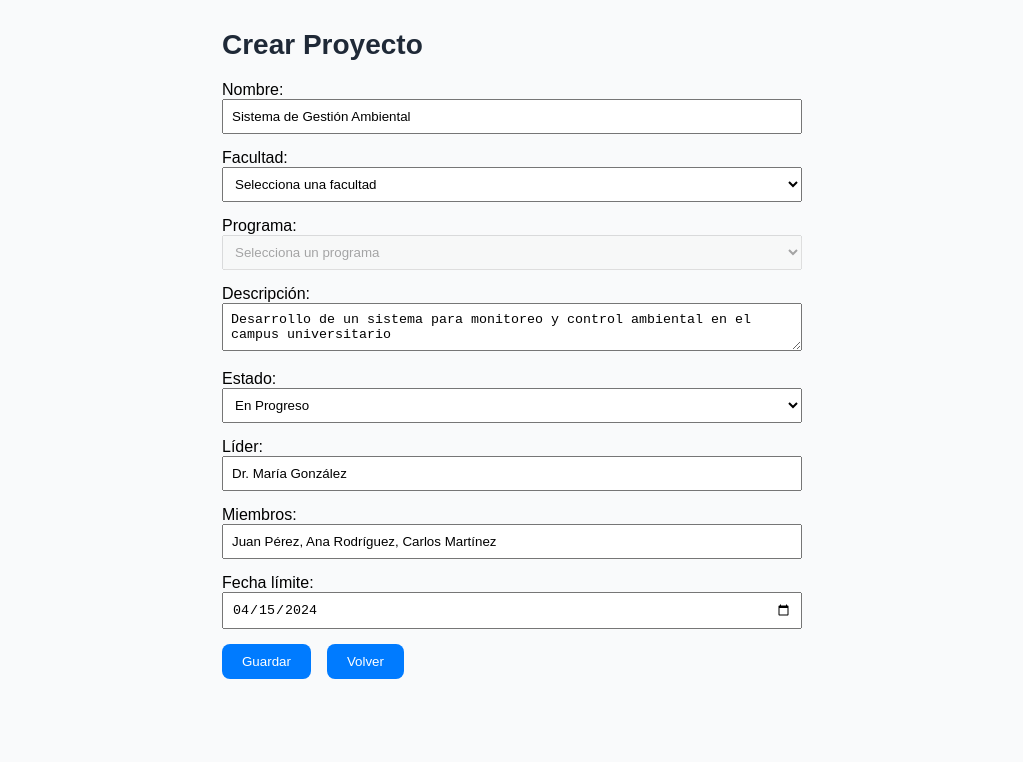
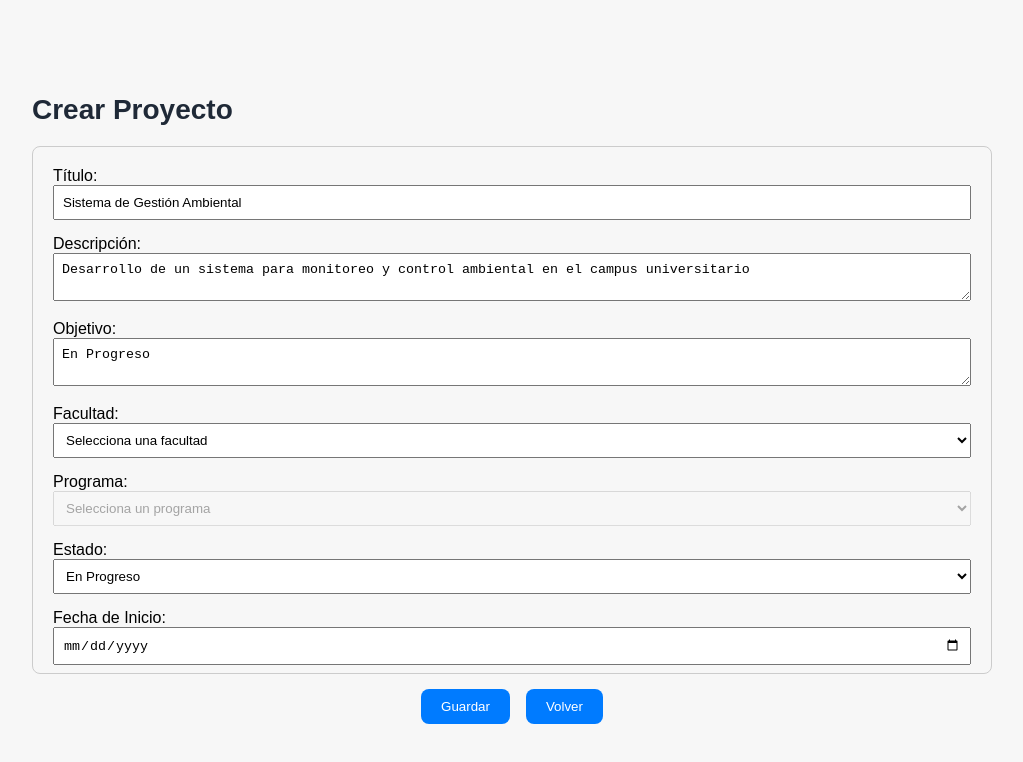
Before and after one commit to Daniel-Peralt4/Hackaton, a React (Vite) app in the folder hackaton/: page /Proyecto in a window 1280 px wide. Shown: the top 762 px of the page, without its empty margins (128-1151 px from the left). Built offline with nearby package versions, Linux system fonts and the light colour scheme.

Commit message:
Actualización en el front de proyectos

```diff
--- a/hackaton/src/Components/Dashboard.jsx
+++ b/hackaton/src/Components/Dashboard.jsx
@@ -89,19 +89,19 @@ const Dashboard = () => {
             <table className="w-full">
               <thead className="bg-gray-50">
                 <tr>
-                  <th className="px-6 py-3 text-left text-xs font-medium text-gray-500 uppercase tracking-wider">
+                  <th className="px-6 py-3 text-left text-xs text-gray-500 uppercase tracking-wider">
                     Proyecto
                   </th>
-                  <th className="px-6 py-3 text-left text-xs font-medium text-gray-500 uppercase tracking-wider">
+                  <th className="px-6 py-3 text-left text-xs text-gray-500 uppercase tracking-wider">
                     Progreso
                   </th>
-                  <th className="px-6 py-3 text-left text-xs font-medium text-gray-500 uppercase tracking-wider">
+                  <th className="px-6 py-3 text-left text-xs text-gray-500 uppercase tracking-wider">
                     Fase
                   </th>
-                  <th className="px-6 py-3 text-left text-xs font-medium text-gray-500 uppercase tracking-wider">
+                  <th className="px-6 py-3 text-left text-xs text-gray-500 uppercase tracking-wider">
                     Lider
                   </th>
-                  <th className="px-6 py-3 text-left text-xs font-medium text-gray-500 uppercase tracking-wider">
+                  <th className="px-6 py-3 text-left text-xs text-gray-500 uppercase tracking-wider">
                     Fecha Límite
                   </th>
                 </tr>
--- a/hackaton/src/Components/GestionProyecto.jsx
+++ b/hackaton/src/Components/GestionProyecto.jsx
@@ -81,8 +81,19 @@ const GestionProyecto = () => {
                     {project.status}
                   </span>
                 </div>
+                <div>
+                  <p className="text-gray-600 text-sm">
+                    <span style={{fontWeight: "bold"}}>Descripción: </span>
+                    {project.description}
+                  </p>
+                </div>
+                <div>
+                  <p className="text-gray-600 text-sm">
+                    <span style={{fontWeight: "bold"}}>Objetivo: </span>
+                    {project.Objetivo}
+                  </p>
+                </div>
 
-                <p className="text-gray-600 text-sm">{project.description}</p>
 
                 <div className="space-y-2">
                   <div className="flex justify-between text-sm">
--- a/hackaton/src/Pages/CrearProyecto.jsx
+++ b/hackaton/src/Pages/CrearProyecto.jsx
@@ -1,16 +1,18 @@
 import React, { useState } from "react";
 import { Link } from "react-router-dom";
+import GestionRoles from "../Components/GestionRoles"
+import "../Styles/CrearProyecto.css"
 
 function ProjectForm() {
   const [project, setProject] = useState({
-    id: 1,
-    name: "Sistema de Gestión Ambiental",
+    title: "Sistema de Gestión Ambiental",
     description: "Desarrollo de un sistema para monitoreo y control ambiental en el campus universitario",
-    status: "En Progreso",
-    leader: "Dr. María González",
-    members: ["Juan Pérez", "Ana Rodríguez", "Carlos Martínez"],
-    deadline: "2024-04-15",
-    progress: 75,
+    objetivo: "En Progreso",
+    FechaInicio: "Dr. María González",
+    FechaFin: ["Juan Pérez", "Ana Rodríguez", "Carlos Martínez"],
+    EstadoProyecto: "2024-04-15",
+    Facultad: "",
+    Programa: "",
   });
 
   const ProgramasPorFacultad = {
@@ -61,52 +63,30 @@ function ProjectForm() {
   };
 
   return (
-    <div style={{ maxWidth: "600px", margin: "0 auto", padding: "10px" }}>
+    <div className="CrearProyecto">
+      <div style={{ alignItems: "center"}}>
         <h1>Crear Proyecto</h1>
+        <div
+          style={{
+            maxHeight: "33rem",
+            width: "60rem",
+            overflowY: "auto",
+            border: "1px solid #ccc",
+            borderRadius: "8px",
+            padding: "20px",
+
+          }}
+        >
           <form onSubmit={handleSubmit}>
             <div style={{ marginBottom: "15px" }}>
-          <label>Nombre:</label>
+              <label>Título:</label>
               <input
                 type="text"
                 name="name"
-            value={project.name}
+                value={project.title}
                 onChange={handleChange}
                 style={{ width: "100%", padding: "8px" }}
               />
-        </div>
-        <div style={{ marginBottom: "15px" }}>
-        <label>Facultad:</label>
-        <select
-          name="faculty"
-          value={project.faculty}
-          onChange={handleChange}
-          style={{ width: "100%", padding: "8px" }}
-        >
-          <option value="">Selecciona una facultad</option>
-          {Object.keys(ProgramasPorFacultad).map((faculty) => (
-            <option key={faculty} value={faculty}>
-              {faculty}
-            </option>
-          ))}
-        </select>
-      </div>
-      <div style={{ marginBottom: "15px" }}>
-        <label>Programa:</label>
-        <select
-          name="program"
-          value={project.program}
-          onChange={handleChange}
-          style={{ width: "100%", padding: "8px" }}
-          disabled={!project.faculty} // Deshabilitar si no hay facultad seleccionada
-        >
-          <option value="">Selecciona un programa</option>
-          {project.faculty &&
-            ProgramasPorFacultad[project.faculty]?.map((program) => (
-              <option key={program} value={program}>
-                {program}
-              </option>
-            ))}
-        </select>
             </div>
             <div style={{ marginBottom: "15px" }}>
               <label>Descripción:</label>
@@ -118,10 +98,54 @@ function ProjectForm() {
               />
             </div>
             <div style={{ marginBottom: "15px" }}>
+              <label>Objetivo:</label>
+              <textarea
+                name="objetivo"
+                value={project.objetivo}
+                onChange={handleChange}
+                style={{ width: "100%", padding: "8px" }}
+              />
+            </div>
+            <div style={{ marginBottom: "15px" }}>
+            <label>Facultad:</label>
+            <select
+              name="Facultad"
+              value={project.Facultad}
+              onChange={handleChange}
+              style={{ width: "100%", padding: "8px" }}
+            >
+              <option value="">Selecciona una facultad</option>
+              {Object.keys(ProgramasPorFacultad).map((Facultad) => (
+                <option key={Facultad} value={Facultad}>
+                  {Facultad}
+                </option>
+              ))}
+            </select>
+          </div>
+          <div style={{ marginBottom: "15px" }}>
+            <label>Programa:</label>
+            <select
+              name="Programa"
+              value={project.Programa}
+              onChange={handleChange}
+              style={{ width: "100%", padding: "8px" }}
+              disabled={!project.Facultad} // Deshabilitar si no hay facultad seleccionada
+            >
+              <option value="">Selecciona un programa</option>
+              {project.Facultad &&
+                ProgramasPorFacultad[project.Facultad]?.map((Programa) => (
+                  <option key={Programa} value={Programa}>
+                    {Programa}
+                  </option>
+                ))}
+            </select>
+          </div>
+
+            <div style={{ marginBottom: "15px" }}>
               <label>Estado:</label>
               <select
                 name="status"
-            value={project.status}
+                value={project.EstadoProyecto}
                 onChange={handleChange}
                 style={{ width: "100%", padding: "8px" }}
               >
@@ -130,7 +154,7 @@ function ProjectForm() {
                 <option value="Pendiente">Pendiente</option>
               </select>
             </div>
-        <div style={{ marginBottom: "15px" }}>
+            {/* <div style={{ marginBottom: "15px" }}>
               <label>Líder:</label>
               <input
                 type="text"
@@ -154,26 +178,43 @@ function ProjectForm() {
                 }
                 style={{ width: "100%", padding: "8px" }}
               />
+            </div> */}
+            <div style={{ marginBottom: "15px" }}>
+              <label>Fecha de Inicio:</label>
+              <input
+                type="date"
+                name="deadline"
+                value={project.FechaInicio}
+                onChange={handleChange}
+                style={{ width: "100%", padding: "8px" }}
+              />
             </div>
             <div style={{ marginBottom: "15px" }}>
               <label>Fecha límite:</label>
               <input
                 type="date"
                 name="deadline"
-            value={project.deadline}
+                value={project.FechaFin}
                 onChange={handleChange}
                 style={{ width: "100%", padding: "8px" }}
               />
             </div>
-        <button type="submit" style={{ padding: "10px 20px", background: "#007BFF", color: "#FFF", borderRadius: "8px", border: "none", cursor: "pointer", marginRight: "8px" }}>
+            <div style={{ marginBottom: "15px" }}>
+              <GestionRoles />
+            </div>
+          </form>
+        </div>
+        <div style={{ display: "flex", justifyContent: "center" }}>
+              <button type="submit" style={{ padding: "10px 20px", background: "#007BFF", color: "#FFF", borderRadius: "8px", border: "none", cursor: "pointer", marginRight: "8px", marginTop: "15px" }}>
                 Guardar
               </button>
-        <button type="submit" style={{ padding: "10px 20px", background: "#007BFF", color: "#FFF", borderRadius: "8px", border: "none", cursor: "pointer", marginLeft: "8px" }}>
+              <button type="submit" style={{ padding: "10px 20px", background: "#007BFF", color: "#FFF", borderRadius: "8px", border: "none", cursor: "pointer", marginLeft: "8px", marginTop: "15px" }}>
                 <Link to="/Dashboard" style={{textDecoration: "none", color: "white", display: "flex", alignItems: "center"}}>
                   Volver
                 </Link>
               </button>
-      </form>
+        </div>
+      </div>
     </div>
   );
 }
--- a/hackaton/src/Pages/Dashboard.jsx
+++ b/hackaton/src/Pages/Dashboard.jsx
@@ -4,7 +4,8 @@ import {
   BookOpen,
   BarChart3,
   Layout,
-  LogOut
+  LogOut,
+  FileText
 } from "lucide-react"
 import "../Styles/Aplication.css"
 import Dashboard from "../Components/Dashboard"
--- /dev/null
+++ b/hackaton/src/Styles/CrearProyecto.css
@@ -0,0 +1,8 @@
+.CrearProyecto {
+    display: flex; /* Flexbox */
+    justify-content: center; /* Centrado horizontal */
+    align-items: center; /* Centrado vertical */
+    height: 100vh; /* Altura completa de la ventana */
+    background-color: #f7f7f7; /* Fondo opcional */
+    padding: 20px; /* Espaciado alrededor */
+}
```
Also changed, not shown: hackaton/src/Components/GestionRoles.jsx (+103 -0 lines). Lines whose indentation alone changed are shown as unchanged.
